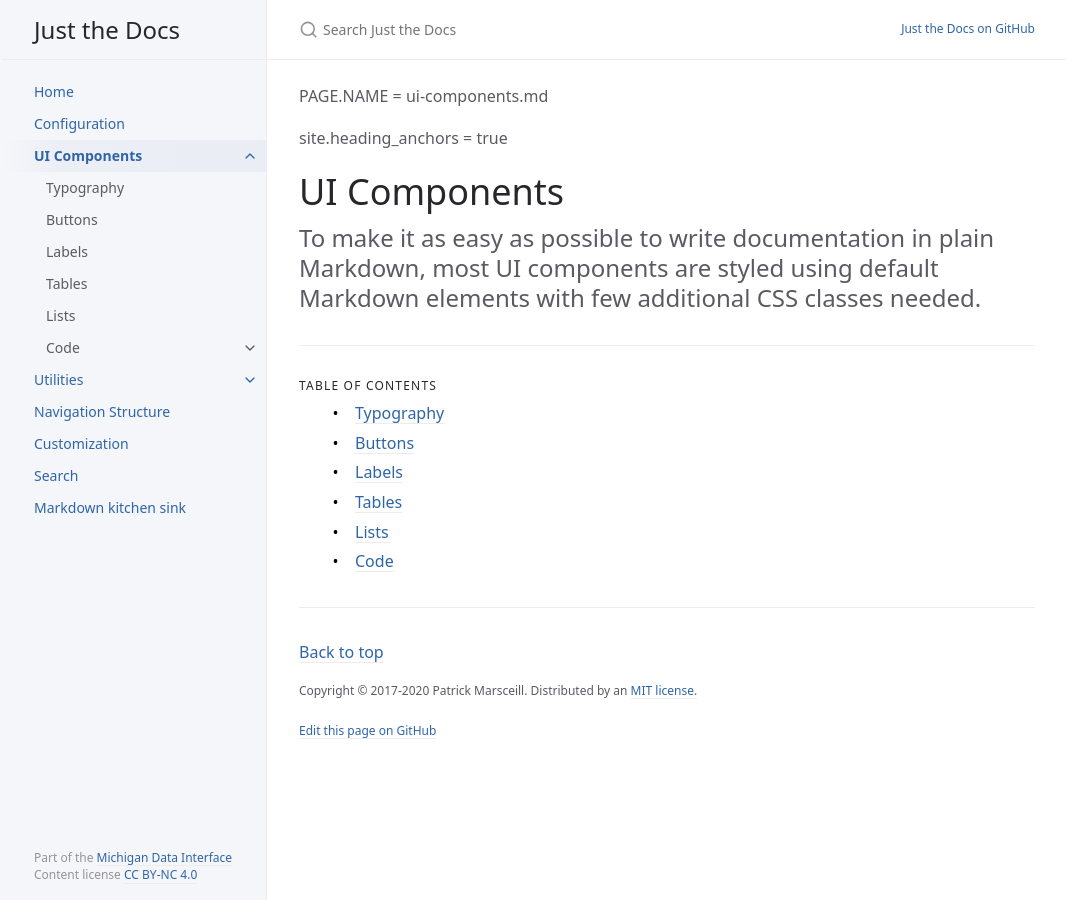
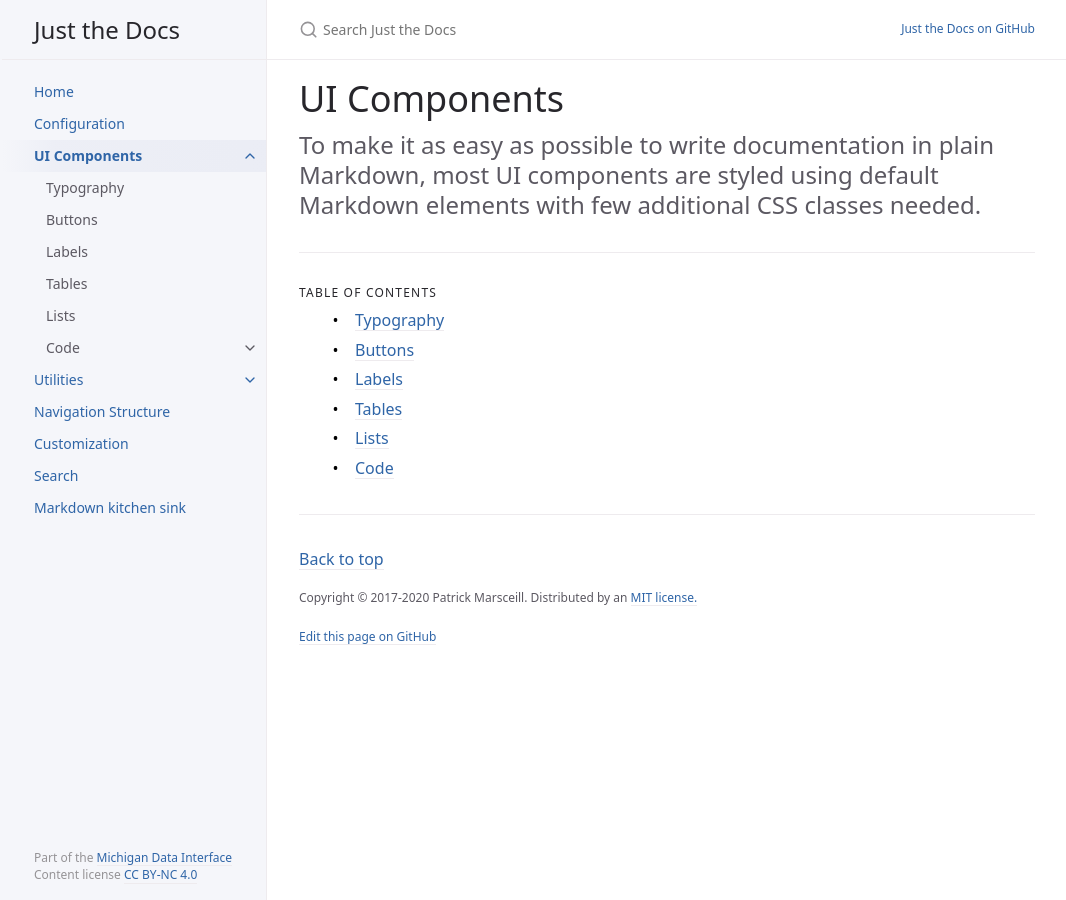
Before and after one commit to MiDataInt/just-the-docs-mdi, a Jekyll site: the page built from docs/ui-components/ui-components.md, in a window 1280 px wide. Shown: the whole page, without its empty margins (105-1171 px from the left). Built offline with Jekyll 4.4.1, drawn with Linux system fonts in a browser that asks for light colours.

Commit message:
restore default layout

```diff
--- a/_layouts/default.html
+++ b/_layouts/default.html
@@ -135,15 +135,8 @@ layout: table_wrappers
         {% endif %}
       {% endunless %}
       <div id="main-content" class="main-content" role="main">
-
-        <p>PAGE.NAME = {{ page.name }}</p>
-        <p>site.heading_anchors = {{ site.heading_anchors }}</p>
-
         {% if site.heading_anchors != false %}
           {% include vendor/anchor_headings.html html=content beforeHeading="true" anchorBody="<svg viewBox=\"0 0 16 16\" aria-hidden=\"true\"><use xlink:href=\"#svg-link\"></use></svg>" anchorClass="anchor-heading" anchorAttrs="aria-labelledby=\"%html_id%\"" %}
-        {% elsif page.name == "README.md" %}
-          ## {{ site.title }}
-          {% include merged-overview.md %}
         {% else %}
           {{ content }}
         {% endif %}
```
